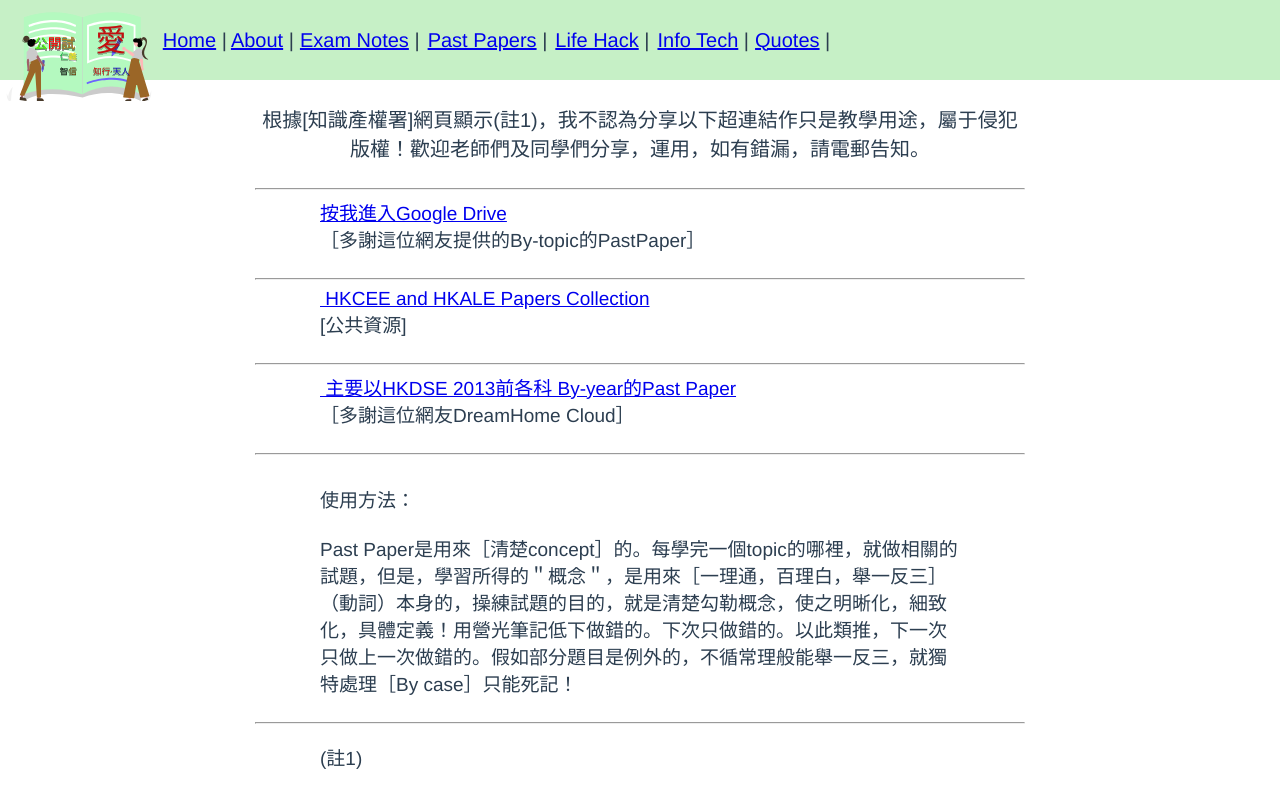
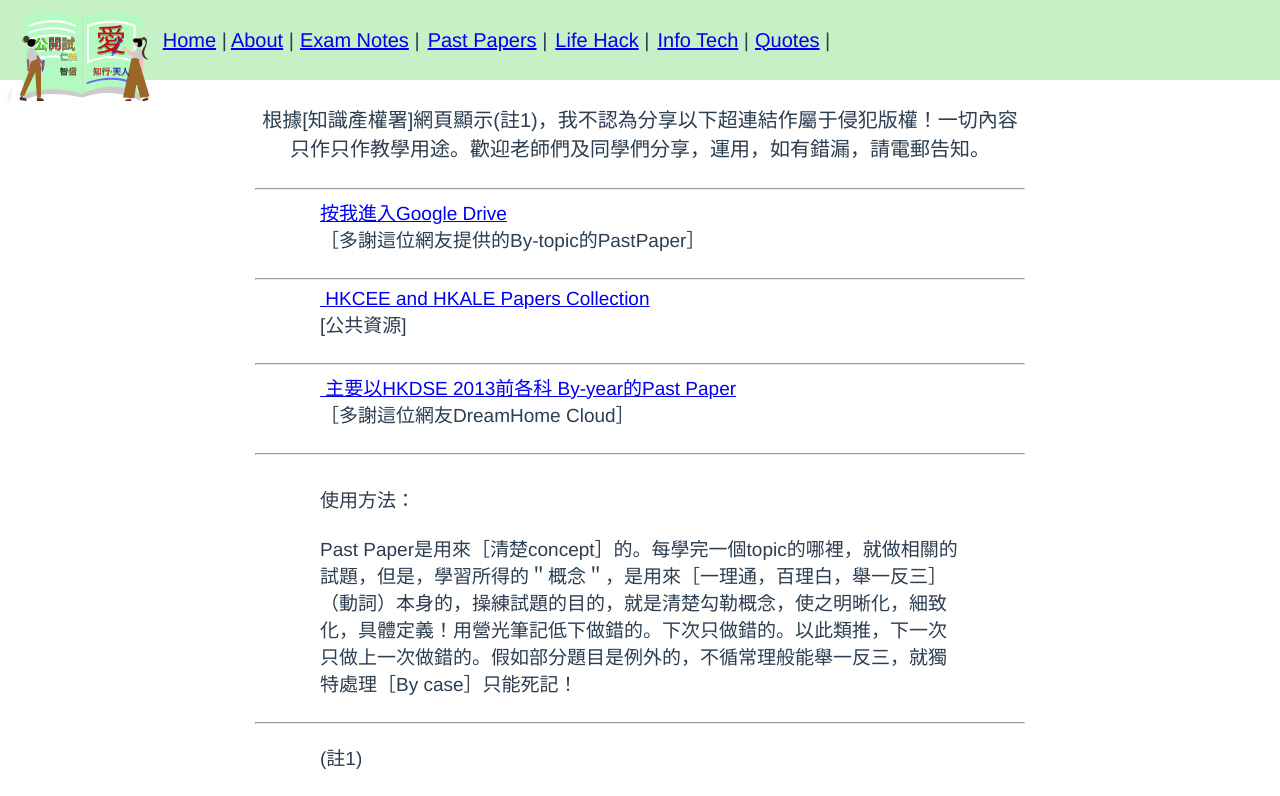
Before and after one commit to learnfromfail/tackle-the-exam, a Vue app: page /PastPapers in a window 1280 px wide. Shown: the top 796 px of the page. Built offline with nearby package versions, Linux system fonts and the light colour scheme.

Commit message:
minor comit

```diff
--- a/src/views/PastPapers.vue
+++ b/src/views/PastPapers.vue
@@ -51,7 +51,7 @@ export default {
   data() {
     return {
       content: [
-        "根據[知識產權署]網頁顯示(註1)，我不認為分享以下超連結作只是教學用途，屬于侵犯版權！歡迎老師們及同學們分享，運用，如有錯漏，請電郵告知。",
+        "根據[知識產權署]網頁顯示(註1)，我不認為分享以下超連結作屬于侵犯版權！一切內容只作只作教學用途。歡迎老師們及同學們分享，運用，如有錯漏，請電郵告知。",
       ],
     };
   },
```
